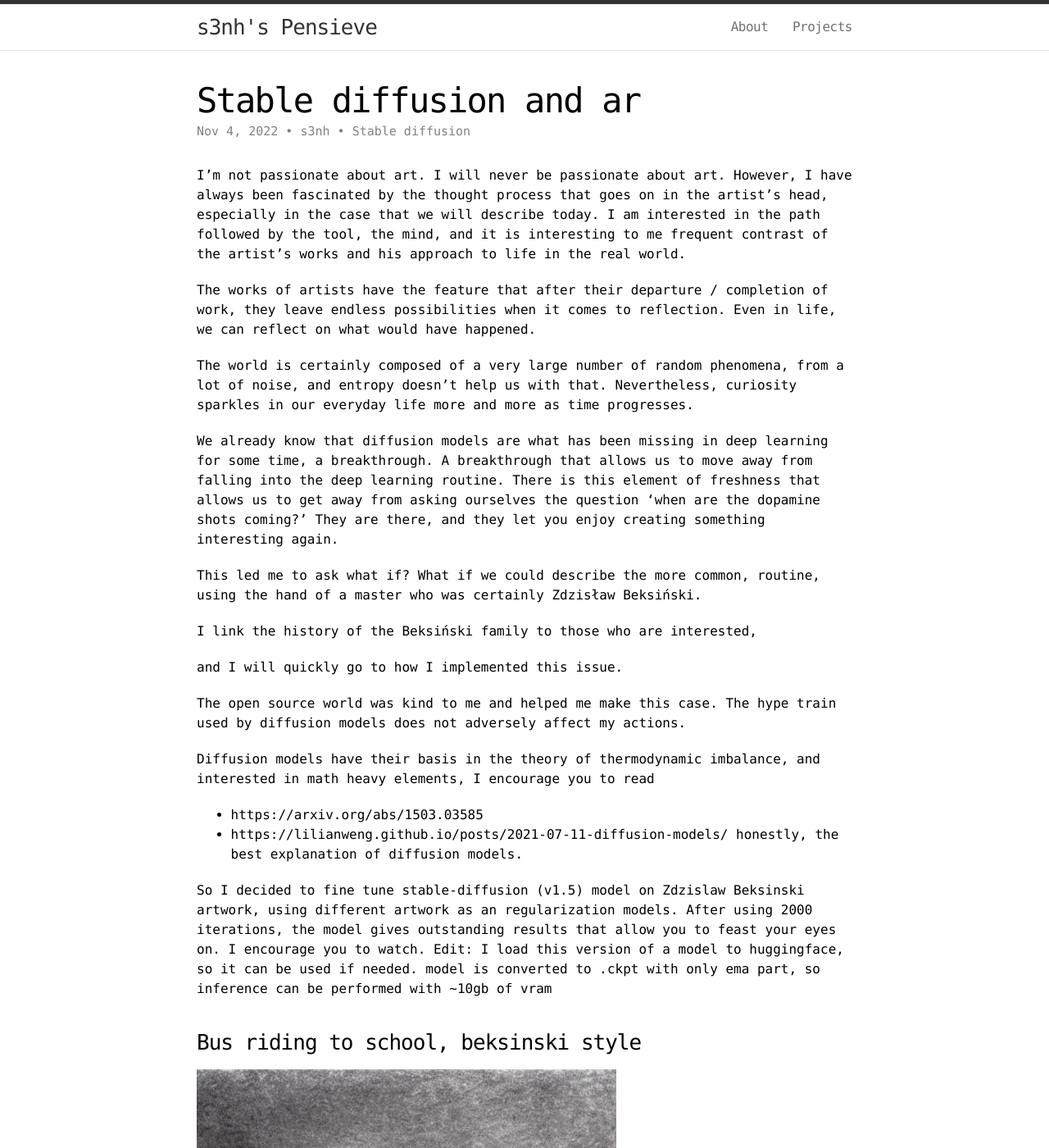
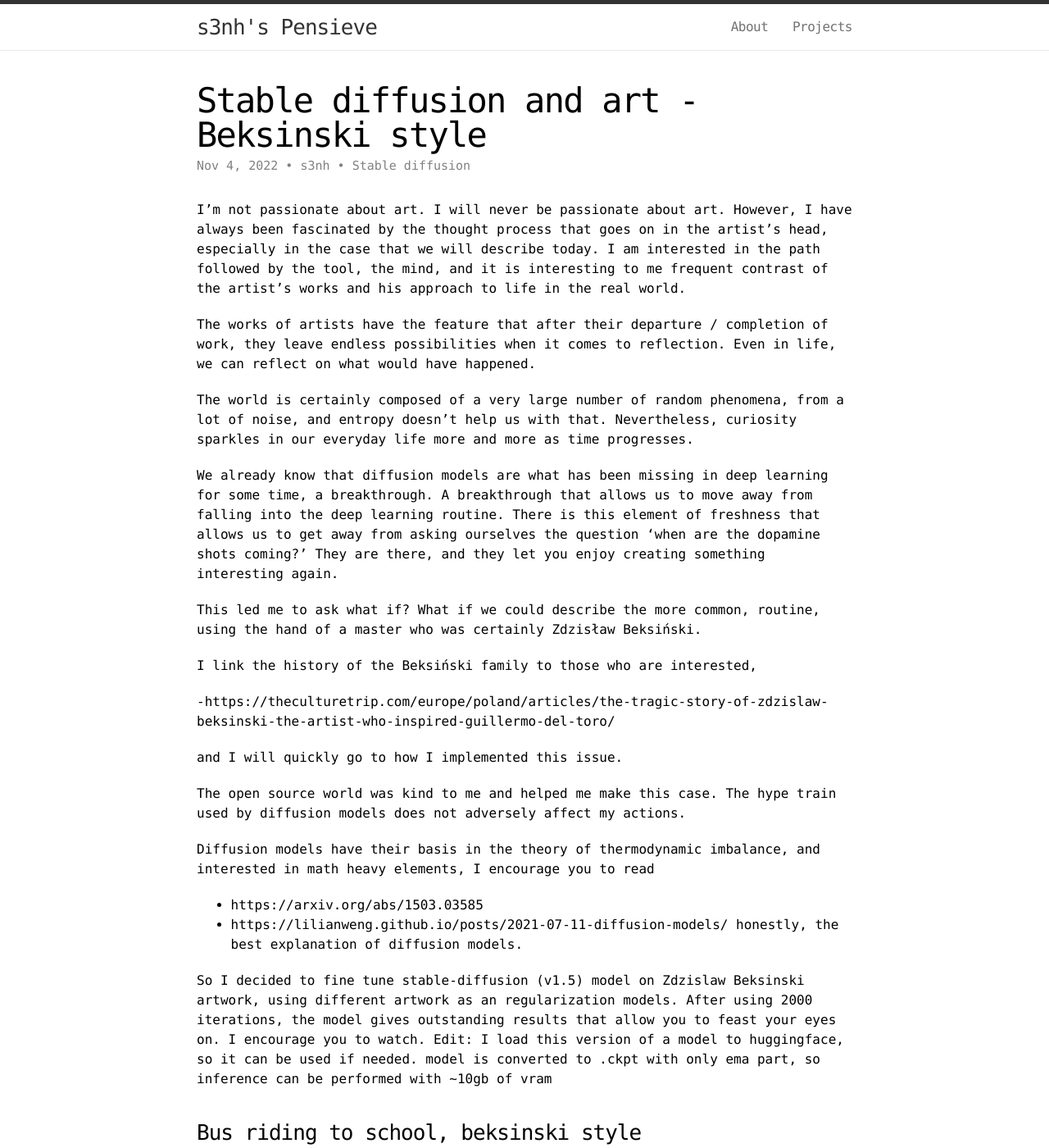
Before and after one commit to s3nh/s3nh.github.io, a Jekyll site: the page built from _posts/2022-11-04-stable-diffusion-and-art.md, in a window 1280 px wide and 1400 px high. Shown: the whole window at 82% size. Built offline with Jekyll 4.4.1, drawn with Linux system fonts in a browser that asks for light colours; Markdown is read by kramdown in place of the engine named in the settings.

Commit message:
Update 2022-11-04-stable-diffusion-and-art.md

```diff
--- a/_posts/2022-11-04-stable-diffusion-and-art.md
+++ b/_posts/2022-11-04-stable-diffusion-and-art.md
@@ -1,6 +1,6 @@
 ---
 layout: post
-title: "Stable diffusion and ar"
+title: "Stable diffusion and art - Beksinski style"
 categories: routine
 author: "s3nh"
 meta: "Stable diffusion"
@@ -30,6 +30,7 @@
 
 I link the history of the Beksiński family to those who are interested,
 
+-https://theculturetrip.com/europe/poland/articles/the-tragic-story-of-zdzislaw-beksinski-the-artist-who-inspired-guillermo-del-toro/
 
 and I will quickly go to how I implemented this issue.
 
```
